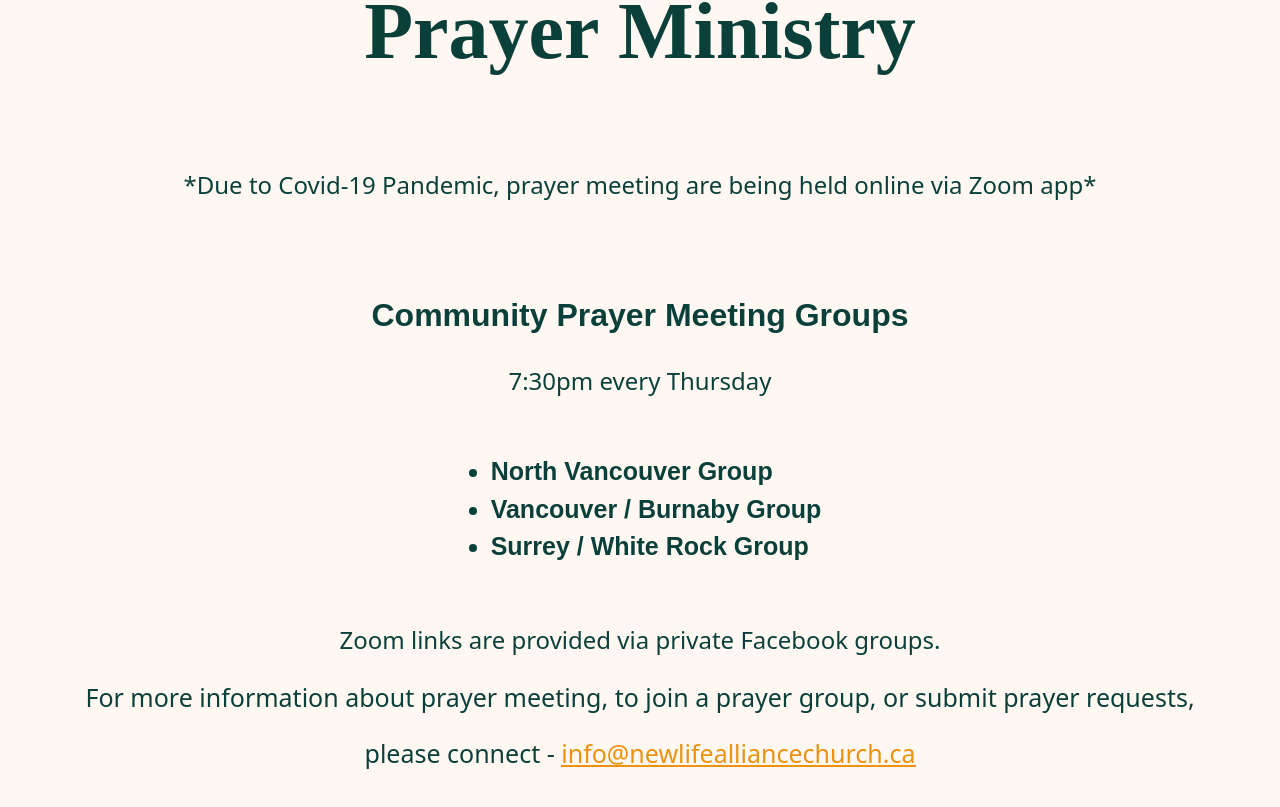
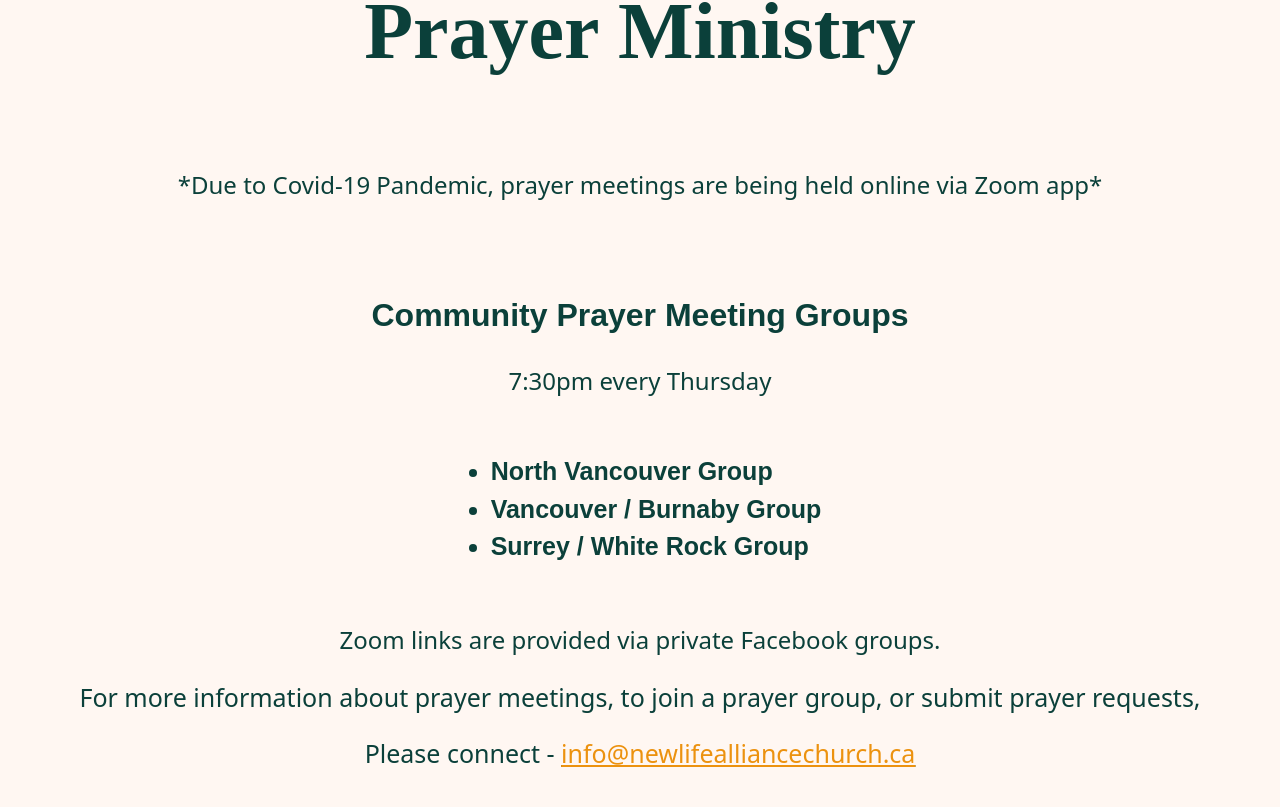
Before and after one commit to hasonnn/nlac, a React (Create React App) app: page /ministry/prayer in a window 1280 px wide. Shown: the part 283-1090 px from the top of the page. Built offline with nearby package versions, Linux system fonts and the light colour scheme.

Commit message:
minor updates

```diff
--- a/src/Components/Connect/Connect.css
+++ b/src/Components/Connect/Connect.css
@@ -18,7 +18,6 @@
     font-family: 'Playfair Display', serif;
     font-weight: bold;
     font-size: 5em;
-    color: lightgray;
 }
 
 .connect-subheading {
--- a/src/Components/Connect/Connect.js
+++ b/src/Components/Connect/Connect.js
@@ -22,7 +22,7 @@ const Connect = () => {
                 <div className="connect-content">
                     <img id="connect-logo" src={connect} alt="church connect logo" />
                     <h1 data-aos="zoom-in" className="connect-heading">GET IN TOUCH</h1>
-                    <p className="connect-subheading"><i>We love to hear from you</i></p>
+                    <p className="connect-subheading"><i>We'd love to hear from you</i></p>
                     <div className="connect-container">
                         <div className="connect-item1">
                             <img id="connect-icon" src={email} alt="email logo" />
--- a/src/Components/Home/Schedule/Schedule.css
+++ b/src/Components/Home/Schedule/Schedule.css
@@ -33,18 +33,19 @@
 
 .schedule-info {
     display: inline-flex;
-    justify-content: space-evenly;
 }
 
 .schedule-location {
     text-align: left;
     padding-right: 3em;
+    width: 50%;
     color: rgb(236,146,15);
 }
 
 .schedule-time {
     text-align: left;
     padding-left: 3em;
+    width: 50%;
     color: rgb(236,146,15);
 }
 
--- a/src/Components/Ministries/CommunityConnections/CommunityConnections.js
+++ b/src/Components/Ministries/CommunityConnections/CommunityConnections.js
@@ -25,7 +25,7 @@ const CommunityConnections = () => {
                     </div>
                     <p className="cc-statement">We love to share knowledge and important information that would benefit the community members through workshops. Two of the previous workshops NLAC offered is the Financial Management workshop where we shared practical ways to save money, and the Successful Career Strategies targeted for individuals who suffered job loss due to the COVID-19 pandemic.  </p>
                     <p className="cc-info">If you have suggestions on how New Life Alliance can help assist the community or if you want to know about our workshops,</p>
-                    <p className="cc-info">please connect - <u><a href="mailto:info@newlifealliancechurch.ca">info@newlifealliancechurch.ca</a></u></p>
+                    <p className="cc-info">Please connect - <u><a href="mailto:info@newlifealliancechurch.ca">info@newlifealliancechurch.ca</a></u></p>
                 </div>
             </div>
         </>
--- a/src/Components/Ministries/LifeGroup/LifeGroup.js
+++ b/src/Components/Ministries/LifeGroup/LifeGroup.js
@@ -39,7 +39,7 @@ const LifeGroup = () => {
                         </div>
                     </div>
                     <p className="lg-contact">For more information about our NLAC Life Groups or if you'd like to join,</p>
-                    <p className="lg-contact">please connect - <u><a href="mailto:info@newlifealliancechurch.ca">info@newlifealliancechurch.ca</a></u></p>
+                    <p className="lg-contact">Please connect - <u><a href="mailto:info@newlifealliancechurch.ca">info@newlifealliancechurch.ca</a></u></p>
                 </div>
             </div>
         </>
--- a/src/Components/Ministries/Mission/Mission.js
+++ b/src/Components/Ministries/Mission/Mission.js
@@ -22,7 +22,7 @@ const Mission = () => {
                         </div>
                     </div>
                     <p className="mission-contact">If you are interested in learning more or joining the ministry,</p>
-                    <p className="mission-contact">please connect - <u><a href="mailto:info@newlifealliancechurch.ca">info@newlifealliancechurch.ca</a></u></p>
+                    <p className="mission-contact">Please connect - <u><a href="mailto:info@newlifealliancechurch.ca">info@newlifealliancechurch.ca</a></u></p>
                     <div className="space"></div>
                     <div className="mission-group">
                         <div className="mission-statement">
--- a/src/Components/Ministries/PAW-MMM/PAW-MMM.js
+++ b/src/Components/Ministries/PAW-MMM/PAW-MMM.js
@@ -15,13 +15,13 @@ const PAWMMM = () => {
                             <li>Teaching and encouraging church understanding of worship as a servant lifestyle by developing PAW members spiritually, musically, and as leaders.</li>
                             <li>Ushering and motivating the congregation to worship God through music.</li>
                             <li>To find the joy of serving God through the ministry and not as a duty</li>
-                            <li>o create disciples through service in music and worship leadership. </li>
+                            <li>To create disciples through service in music and worship leadership. </li>
                             <li>To strive to improve the delivery of musical worship to the church sonically (quality of sound), theologically (firmness in church vision and the Word), and musically (musical skill to reach people)</li>
                         </ul>
                     </div>
                     <p className="pawmmm-statement">The Multimedia Ministry works hand in hand with PAW Ministry. We support NLAC through digital media and graphics. Multimedia Ministry also maintains NLACs online platforms and livestreams.</p>
                     <p className="pawmmm-info">If you are called to volunteer in the PAW or MMM ministry,</p>
-                    <p className="pawmmm-info">please connect - <u><a href="mailto:info@newlifealliancechurch.ca">info@newlifealliancechurch.ca</a></u></p>
+                    <p className="pawmmm-info">Please connect - <u><a href="mailto:info@newlifealliancechurch.ca">info@newlifealliancechurch.ca</a></u></p>
                 </div>
             </div>
         </>
--- a/src/Components/Ministries/Prayer/Prayer.js
+++ b/src/Components/Ministries/Prayer/Prayer.js
@@ -7,7 +7,7 @@ const Prayer = () => {
             <div id="prayer-bg">
                 <div className="prayer-content">
                     <h1 className="prayer-heading">Prayer Ministry</h1>
-                    <p className="prayer-info">*Due to Covid-19 Pandemic, prayer meeting are being held online via Zoom app*</p>
+                    <p className="prayer-info">*Due to Covid-19 Pandemic, prayer meetings are being held online via Zoom app*</p>
                     <div>
                         <p className="prayer-subheading"><b>Community Prayer Meeting Groups</b></p>
                         <p className="prayer-info">7:30pm every Thursday</p>
@@ -20,8 +20,8 @@ const Prayer = () => {
                         </ul>
                     </div>
                     <p className="prayer-info">Zoom links are provided via private Facebook groups.</p>
-                    <p className="prayer-contact">For more information about prayer meeting, to join a prayer group, or submit prayer requests,</p>
-                    <p className="prayer-contact">please connect - <u><a href="mailto:info@newlifealliancechurch.ca">info@newlifealliancechurch.ca</a></u></p>
+                    <p className="prayer-contact">For more information about prayer meetings, to join a prayer group, or submit prayer requests,</p>
+                    <p className="prayer-contact">Please connect - <u><a href="mailto:info@newlifealliancechurch.ca">info@newlifealliancechurch.ca</a></u></p>
                 </div>
             </div>
         </>
--- a/src/Components/Ministries/ProjectHope/ProjectHope.js
+++ b/src/Components/Ministries/ProjectHope/ProjectHope.js
@@ -61,7 +61,7 @@ const ProjectHope = () => {
                         </div>
                     </div>
                     <p className="ph-contact">For more information about Project Hope and what/how to donate,</p>
-                    <p className="ph-contact">please connect - <u><a href="mailto:info@newlifealliancechurch.ca">info@newlifealliancechurch.ca</a></u></p>
+                    <p className="ph-contact">Please connect - <u><a href="mailto:info@newlifealliancechurch.ca">info@newlifealliancechurch.ca</a></u></p>
                 </div>
             </div>
         </>
--- a/src/Components/Staff/Staff.js
+++ b/src/Components/Staff/Staff.js
@@ -27,8 +27,8 @@ const Staff = () => {
                         </div>
                         <div className="staff-individual">
                             <h4 data-aos="fade-right" className="staff-title">Associate Pastor</h4>
-                            <h2 className="staff-subheading">Rev. Benjamin A Pantoja</h2>
-                            <p className="staff-subinfo">He is married to Mitz C. Pantoja for 28 years and counting. He has two adult children which both serves in ministries at NLAC. He has been inspiring youth, young adults, married couples, and church members at New Life Alliance church since 2012 as the Multi-Generational Pastor. His passion is pursuing a personal godly character that translates to our connection to Christ and the Church community as we courageously face fear, uncertainties and a new normal together.<br/><br/>"To Keep on Keeping on"<br/>"Together, Better, Stronger in the Lord!"</p>
+                            <h2 className="staff-subheading">Rev. Benjamin Pantoja</h2>
+                            <p className="staff-subinfo">He is married to Mitz Pantoja for 28 years and counting. He has two adult children which both serves in ministries at NLAC. He has been inspiring youth, young adults, married couples, and church members at New Life Alliance church since 2012 as the Multi-Generational Pastor. His passion is pursuing a personal godly character that translates to our connection to Christ and the Church community as we courageously face fear, uncertainties and a new normal together.<br/><br/>"To Keep on Keeping on"<br/>"Together, Better, Stronger in the Lord!"</p>
                         </div>
                     </div>
                 </div>
```
